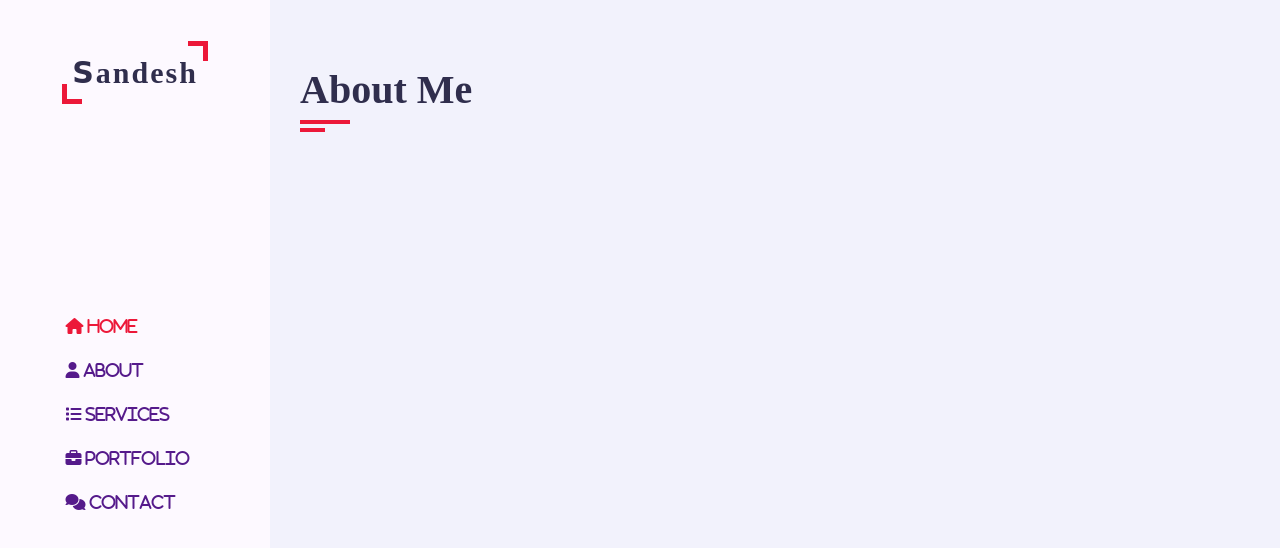
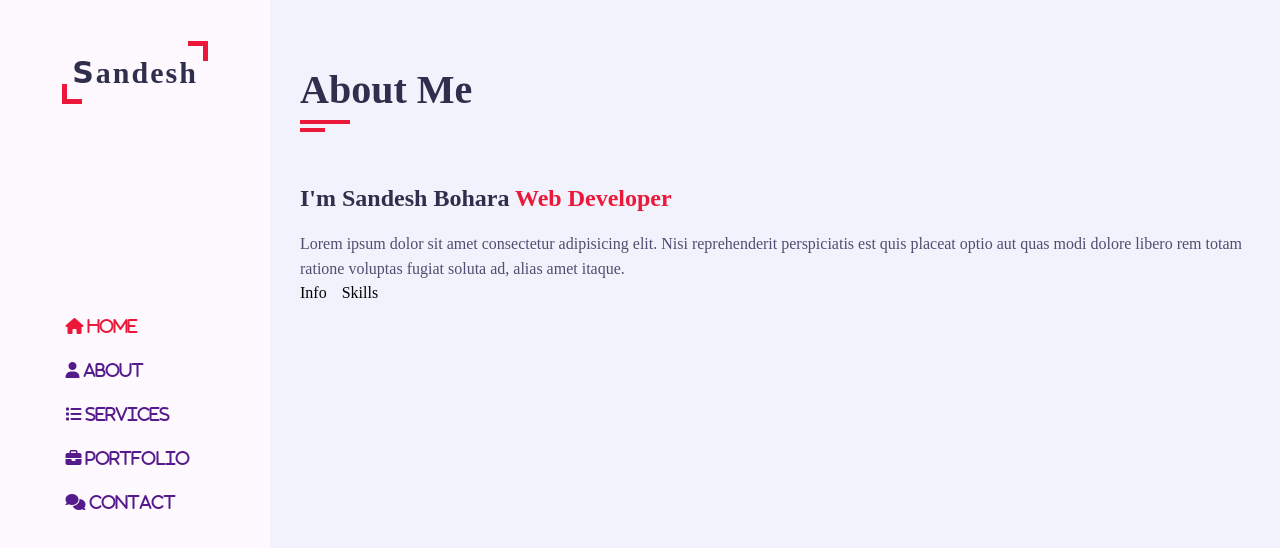
Before and after one commit to Creative-Sandesh/Portfolio, a plain HTML site: page index.html in a window 1280 px wide. Drawn offline with Linux system fonts and the light colour scheme; a web font is replaced by a local one.

Commit message:
half of about is done

```diff
--- a/css/style.css
+++ b/css/style.css
@@ -59,7 +59,7 @@ ul{
 .section-title{
     flex: 0 0 100%;
     max-width: 100%;
-    /* margin-bottom: 60px; */
+    margin-bottom: 60px;
 }
 .section-title h2{
     font-size: 40px;
@@ -315,3 +315,39 @@ h3.my-profession{
     height: 400px;
 
 }
+
+/* About section */
+.about .about-content{
+    flex: 0 0 100%;
+    max-width: 100%;
+
+}
+.about .about-content .about-text{
+    flex: 0 0 100%;
+    max-width: 100%;
+}
+.about .about-content .about-text h3{
+    font-size: 24px;
+    margin-bottom: 15px;
+    font-weight: 700;
+    color: var(--text-black-900);
+}
+.about .about-content .about-text h3 span{
+    color: var(--skin-color);
+}
+.about .about-content .about-text p{
+    font-size: 16px;
+    line-height: 25px;
+    color: var(--text-black-700);
+}
+
+.about .about-content .personal-info{
+    flex: 0 0 60%;
+    max-width: 60%;
+    margin-top: 60px;
+}
+
+.about .about-content .personal-info .info-item{
+    flex: 0 0 50%;
+    max-width: 50%;
+}
--- a/index.html
+++ b/index.html
@@ -63,6 +63,21 @@
                             <h2>About Me</h2>
                         </div>
                     </div>
+                    <div class="row">
+                        <div class="about-content padd-15">
+                           <div class="row">
+                            <div class="about-text padd-15">
+                                <h3>I'm Sandesh Bohara <span>Web Developer</span></h3>
+                                <p>Lorem ipsum dolor sit amet consectetur adipisicing elit. Nisi reprehenderit perspiciatis est quis placeat optio aut quas modi dolore libero rem totam ratione voluptas fugiat soluta ad, alias amet itaque.</p>
+
+                            </div>
+                           </div>
+                        </div>
+                    </div>
+                    <div class="row">
+                        <div class="personal-info padd-15">Info</div>
+                        <div class="skills padd">Skills</div>
+                    </div>
                 </div>
                </section>
               <!-- About section end -->
```
